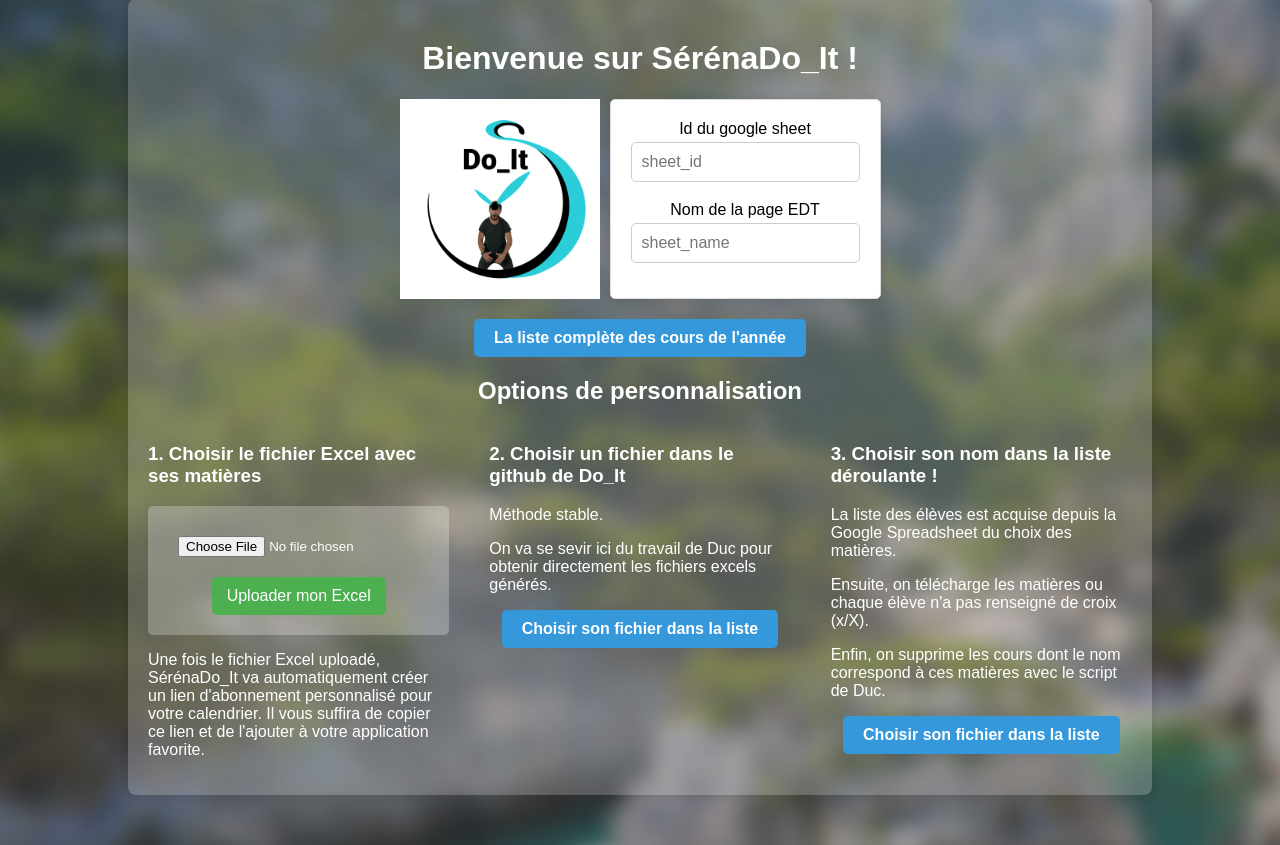
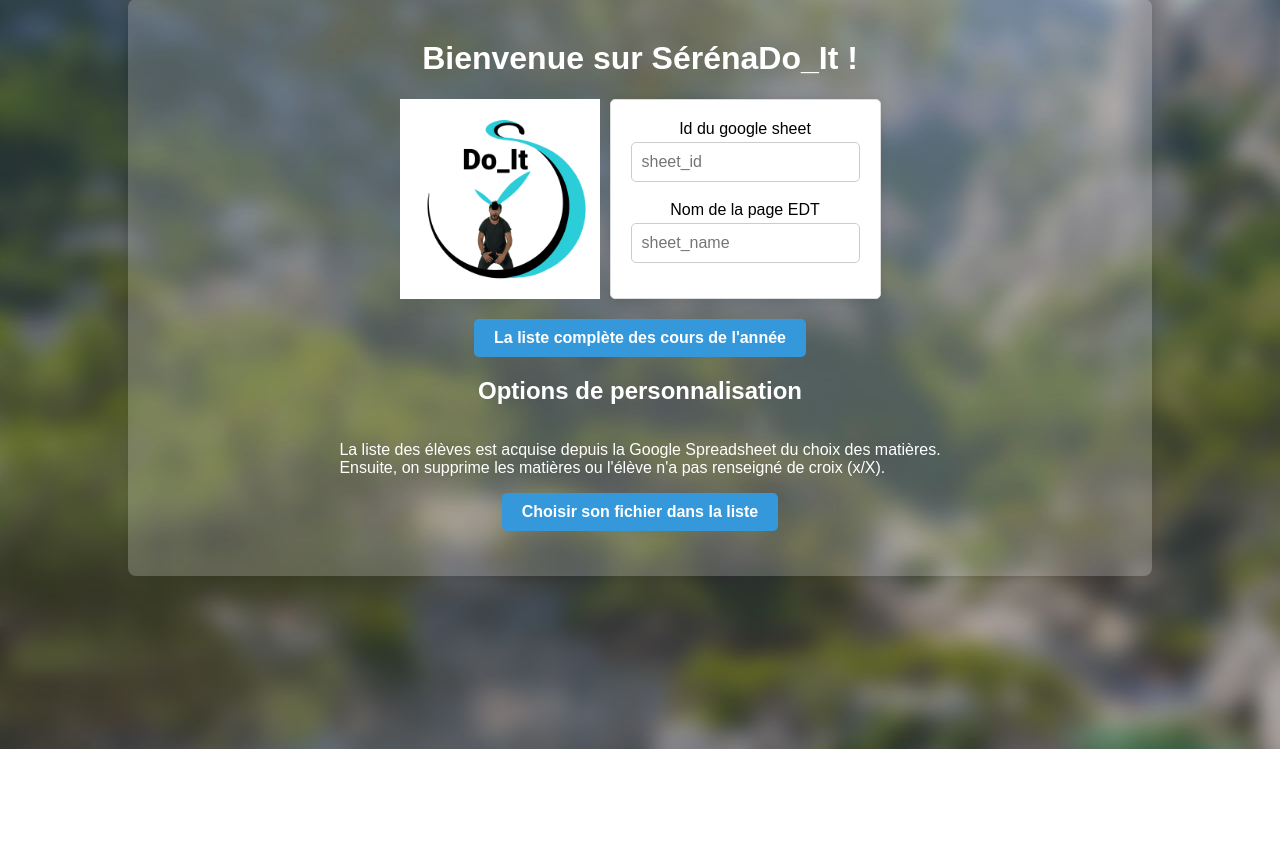
Before and after one commit to alouradou/SerenaDo_It, a Flask app: page / in a window 1280 px wide. Shown: the part 51-896 px from the top of the page. After the commit the page ends 800 px from the top, so only its background shows below. Run offline with Flask 2, Linux system fonts and the light colour scheme.

Commit message:
Cleaned index

```diff
--- a/frontend/templates/index.html
+++ b/frontend/templates/index.html
@@ -21,48 +21,37 @@
                     <label for="sheet_name">Nom de la page EDT</label>
                     <input type="text" name="sheet_name" id="sheet_name" placeholder="sheet_name" value="{{ config['DEFAULT_SHEET_NAME'] }}">
                 </form>
-                <div class="loader" id="loader-form"></div>
             </div>
             <div class="button-container" data-loader-id="loader-event-list">
-                <input type="submit" value="La liste complète des cours de l'année" class="btn-with-loader event-list-btn" onclick="submitForm()">
+                <input type="submit" value="La liste complète des cours de l'année" class="btn-with-loader event-list-btn" onclick="submitForm('/annee')">
                 <div class="loader" id="loader-event-list"></div>
             </div>
             <h2>Options de personnalisation</h2>
-            <div class="columns">
-                <div class="upload-container">
-                    <h3>1. Choisir le fichier Excel avec ses matières</h3>
-                    <form action = "/annee/source-excel" method = "POST"
-                       enctype = "multipart/form-data" id="upload-form">
-                       <input type = "file" name = "file" />
-                       <input type = "submit" value="Uploader mon Excel"/>
-                    </form>
-                    <p>Une fois le fichier Excel uploadé, SérénaDo_It va automatiquement créer un lien d'abonnement personnalisé pour votre calendrier.
-                    Il vous suffira de copier ce lien et de l'ajouter à votre application favorite.</p>
-                </div>
+            <div class="columns form-container">
                 <div class="auto-fetch-container">
-                    <h3>2. Choisir un fichier dans le github de Do_It</h3>
-                    <p>Méthode stable.</p>
-                    <p>On va se sevir ici du travail de Duc pour obtenir directement les fichiers excels générés.</p>
-                    <a href="/github" class="btn-with-loader event-list-btn">Choisir son fichier dans la liste</a>
-                </div>
-                <div class="auto-fetch-container">
-                    <h3>3. Choisir son nom dans la liste déroulante !</h3>
-                    <p>La liste des élèves est acquise depuis la Google Spreadsheet du choix des matières.</p>
-                    <p>Ensuite, on télécharge les matières ou chaque élève n'a pas renseigné de croix (x/X).</p>
-                    <p>Enfin, on supprime les cours dont le nom correspond à ces matières avec le script de Duc.</p>
-                    <a href="/eleves" class="btn-with-loader event-list-btn">Choisir son fichier dans la liste</a>
+                    <p>
+                        La liste des élèves est acquise depuis la Google Spreadsheet du choix des matières.<br>
+                        Ensuite, on supprime les matières ou l'élève n'a pas renseigné de croix (x/X).<br>
+                    </p>
+                    <div class="button-container" data-loader-id="loader-personalize">
+                        <input type="submit" value="Choisir son fichier dans la liste" class="btn-with-loader event-list-btn" onclick="submitForm('/eleves')">
+                        <div class="loader" id="loader-personalize"></div>
+                    </div>
                 </div>
             </div>
         </div>
     </div>
     <script src="{{ url_for('static', filename='scripts/script.js') }}"></script>
     <script>
-        function submitForm() {
+        function submitForm(destination) {
             if (document.getElementById("sheet_id").value === "" || document.getElementById("sheet_name").value === "") {
-                window.location.href = "/annee";
+                window.location.href = destination;
+            }
+            else if (destination === "/annee"){
+                document.getElementById("sheet-info-form").submit();
             }
             else {
-                document.getElementById("sheet-info-form").submit();
+                window.location.href = destination
             }
         }
     </script>
--- a/src/api_flask.py
+++ b/src/api_flask.py
@@ -145,55 +145,6 @@ def get_student_calendar_from_list():
                            displayed_name=f"{student['prénom']} {student['nom']}")
 
 
-@app.route("/github")
-def get_github_file_list():
-    gh = GithubFilesManager()
-    file_dict = gh.get_github_files()
-    print(file_dict)
-    return render_template('auto-fetch.html', file_list=file_dict)
-
-
-@app.route("/github/calendrier", methods=['GET'])
-def get_student_custom_calendar():
-    args = request.args
-    path = args.get('path')
-
-    response = requests.get(path)
-
-    if response.status_code == 200:
-        filename = secure_filename(path.split("/")[-1])
-        with open(os.path.join(app.config['UPLOAD_FOLDER'], filename), 'wb') as f:
-            f.write(response.content)
-
-        excel_manager = ExcelManager(os.path.join(app.config['UPLOAD_FOLDER'], filename),
-                                     app.config['DEFAULT_SHEET_NAME'])
-        df = excel_manager.excel_to_dataframe(app.config['DEFAULT_SHEET_NAME'])
-        df = compute_timetable_header(df)
-
-        list_week_start_dates = df["Semaine,du"].iloc[2:].dropna()
-
-        course_list = []
-        for week_date in list_week_start_dates:
-            line_parser = ParseExcelLine(df, week_date)
-            line_parser.parse()
-            course_list += line_parser.course_list
-        cache.set('course_list_' + filename, course_list, timeout=cache_duration)
-
-        cal = CalendarManager(course_list)
-        cal.browse_course_list()
-
-        path = f'{filename}.ics'
-        cal.save_calendar(os.path.join(app.config['UPLOAD_FOLDER'], path))
-
-        return render_template('event-list.html',
-                               course_list=course_list,
-                               path="/ics?path=" + path,
-                               host=request.host_url.split("//")[1][:-1],
-                               displayed_name=path.split("/")[-1])
-
-    return abort(400, "Error fetching file")
-
-
 @app.route("/year-calendar")
 def get_calendar():
     # Call course list route first to cache the course list
```
Also changed, not shown: src/deprecated_flask_routes/github.py (added, +47 -0 lines).
